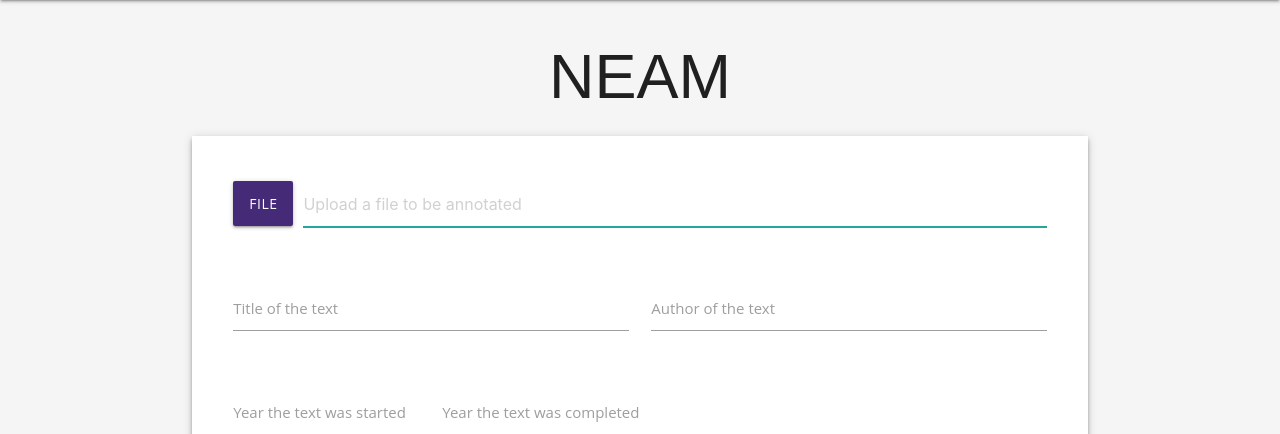
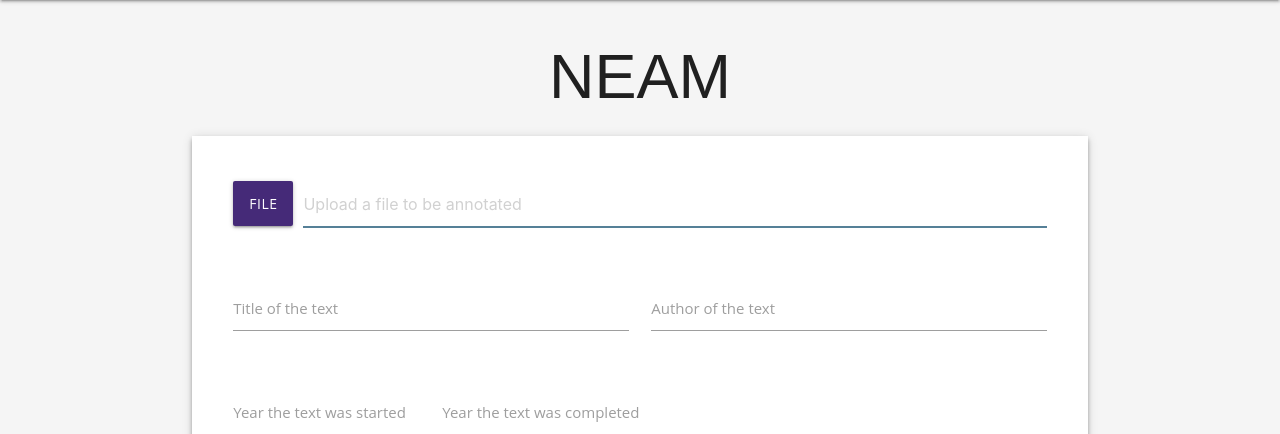
Before and after one commit to Linguistics575/neam, a Flask app: page / in a window 1280 px wide, with the restyled element focused. Shown: the part 64-498 px from the top of the page. Run offline with Flask 2, Linux system fonts and the light colour scheme; parts of the project's set-up code (start-up, migrations or seed data) failed here and were passed over; some libraries are stand-ins or nearby versions.

Commit message:
Apply the proper color to active inputs

```diff
--- a/neam/python/app/static/css/style.css
+++ b/neam/python/app/static/css/style.css
@@ -9,6 +9,16 @@
 body {
     background-color: #f5f5f5;
     font-family: "Open Sans", Helvetica, Arial, Verdana, sans-serif;
+}
+
+input:not(.browser-default):focus:not([readonly]) + label, textarea.materialize-textarea:focus:not([readonly]) + label {
+    color: #558097 !important;
+}
+
+input:not(.browser-default):focus:not([readonly]), textarea.materialize-textarea:focus:not([readonly]) {
+    border-bottom: 1px solid #558097 !important;
+    -webkit-box-shadow: 0 1px 0 0 #558097 !important;
+    box-shadow: 0 1px 0 0 #558097 !important;
 }
 
 h1 {
```
